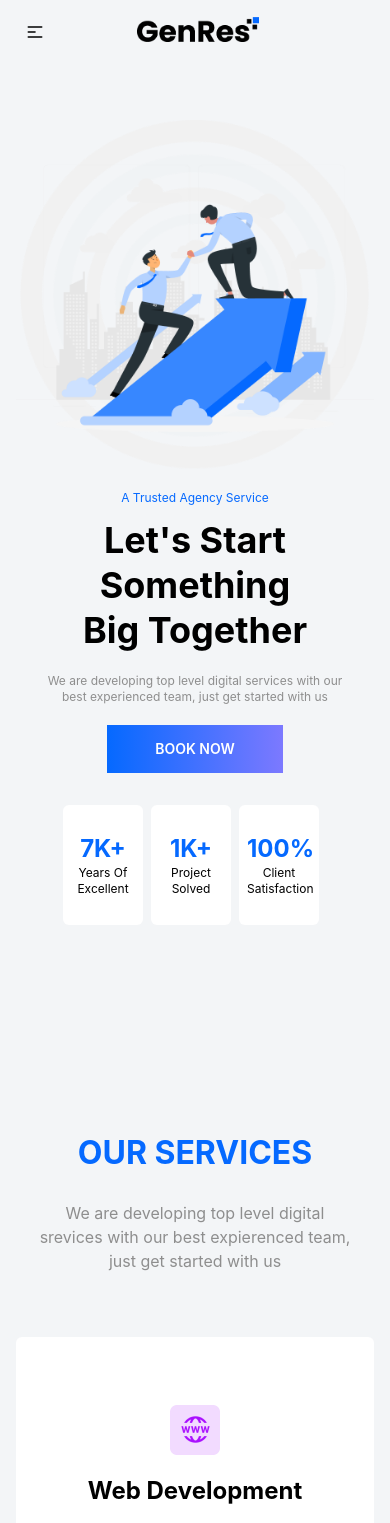
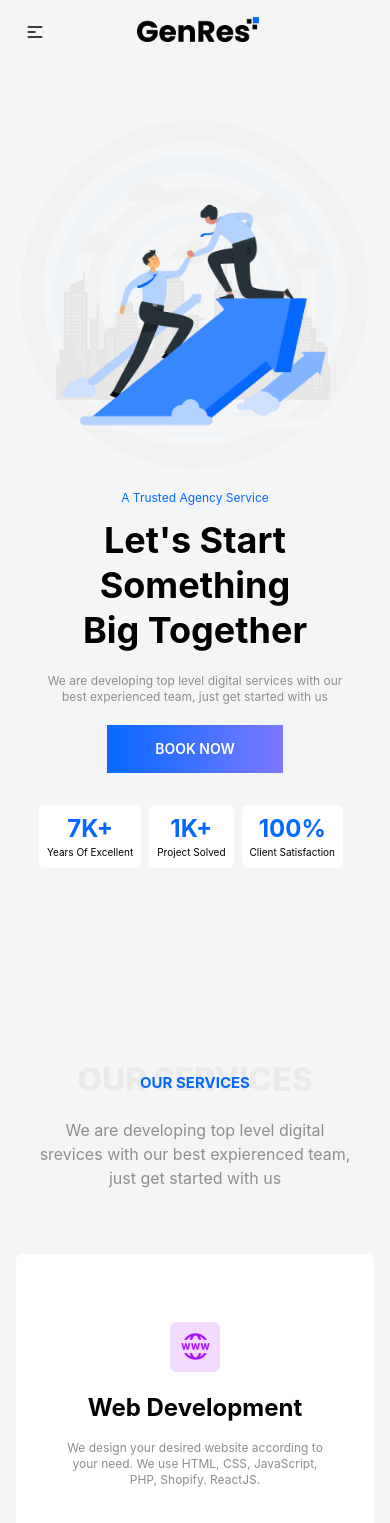
Before and after one commit to burhanuddinrabby/genres-agency, a Next.js app: page / in a window 390 px wide. Shown: the top 1523 px of the page. Built offline with nearby package versions, Linux system fonts and the light colour scheme.

Commit message:
fixed responsive section title

```diff
--- a/pages/Main/Banner.js
+++ b/pages/Main/Banner.js
@@ -27,7 +27,7 @@ const BannerComponent = () => {
                 </div>
                 <div className='text-[#8E8E8E] lg:w-[50%]'>
                     <h1 className="text-xs text-primary text-center lg:text-left">A Trusted Agency Service </h1>
-                    <h1 className="lg:text-6xl  text-4xl  my-3 text-black font-bold data-text-sm leading-tight text-center lg:text-left">Let&apos;s Start <br/> Something<br/>Big Together</h1>                    <h1 className="text-6xl my-3 text-black font-bold data-text-sm"></h1>
+                    <h1 className="lg:text-6xl  text-4xl  my-3 text-black font-bold data-text-sm leading-tight text-center lg:text-left">Let&apos;s Start <br /> Something<br />Big Together</h1>                    <h1 className="text-6xl my-3 text-black font-bold data-text-sm"></h1>
                     <p className="text-xs my-5 text-center lg:text-left">We are developing top level digital services with our <br />
                         best experienced team, just get started with us</p>
                     <div className='flex justify-center lg:justify-start'><button className='btn rounded-none px-12 bg-gradient-to-r from-primary to-secondary hover:from-secondary hover:to-primary text-[#fff] border-none'>Book now</button></div>
@@ -35,10 +35,10 @@ const BannerComponent = () => {
                         {
                             success.map((item) => {
                                 return (
-                                    <div className="bg-white py-7 py-2 mr-2 mb-2 w-20 lg:w-36 px-2 rounded-md cursor-pointer" key={item._id}>
+                                    <div className="bg-white md:py-7 py-2 mr-2 mb-2 lg:w-36 px-2 rounded-md cursor-pointer" key={item._id}>
                                         <div className="text-center">
                                             <h1 className="lg:text-4xl text-2xl text-primary font-bold">{item.status}</h1>
-                                            <p className="text-xs text-black">{item.about}</p>
+                                            <p className="md:text-xs text-[10px] text-black">{item.about}</p>
                                         </div>
                                     </div>
                                 )
--- a/pages/Main/SectionTitle.js
+++ b/pages/Main/SectionTitle.js
@@ -4,9 +4,9 @@ const SectionTitle = ({ children }) => {
 
     return (
         <div className="container mx-auto px-8">
-            <div className='section-title text-center  z-10'>
-                <h2>{children}</h2>
-                <h3 className='hidden lg:block text-[50px] lg:text-[96px]'>{children}</h3>
+            <div className='section-title text-center z-10'>
+                <h2 className='text-[15px] lg:text-[32px]'>{children}</h2>
+                <h3 className=' lg:block text-[32px] lg:text-[96px]'>{children}</h3>
             </div>
         </div>
     );
--- a/pages/Main/Testimonial.js
+++ b/pages/Main/Testimonial.js
@@ -2,14 +2,14 @@ import React, { useEffect, useState } from 'react';
 import SectionTitle from './SectionTitle';
 import Image from 'next/image';
 import man from '../../public/image/man.jpg'
-import woman from '../../public/image/woman.jpg'
+// import woman from '../../public/image/woman.jpg'
 import quote from '../../public/image/quote.png'
 // import { FontAwesomeIcon } from '@fortawesome/react-fontawesome';
 // import { faArrowLeftLong, faArrowRightLong } from '@fortawesome/free-solid-svg-icons';
 // import { Swiper, SwiperSlide } from "swiper/react";
 import "swiper/css";
 import "swiper/css/navigation";
-import { Navigation } from "swiper";
+// import { Navigation } from "swiper";
 import { Splide, SplideSlide, SplideTrack } from '@splidejs/react-splide';
 import '@splidejs/react-splide/css';
 
--- a/pages/Shared/Navbar.js
+++ b/pages/Shared/Navbar.js
@@ -4,7 +4,7 @@ import React from 'react';
 import logo from '../../public/image/logo.png';
 
 const Navbar = () => {
-    const menuItemStyle = 'text-[#8E8E8E] font-normal hover:bg-transparent hover:text-primary transition-all duration-300'
+    const menuItemStyle = 'font-normal transition-all hover:bg-transparent duration-300 md:hover:text-primary hover:text-[#fff]';
     const menuItems = <>
         <li className={menuItemStyle}><Link href="/">Home</Link></li>
         <li className={menuItemStyle}><Link href="/service">Service</Link></li>
@@ -19,7 +19,7 @@ const Navbar = () => {
                     <label tabIndex="0" className="btn btn-ghost">
                         <svg xmlns="http://www.w3.org/2000/svg" className="h-5 w-5" fill="none" viewBox="0 0 24 24" stroke="currentColor"><path strokeLinecap="round" strokeLinejoin="round" strokeWidth="2" d="M4 6h16M4 12h8m-8 6h16" /></svg>
                     </label>
-                    <ul tabIndex="0" className="menu menu-compact dropdown-content mt-3 p-2 shadow bg-gradient-to-r from-primary to-secondary text-[#fff] rounded-box w-52">
+                    <ul tabIndex="0" className="menu menu-compact dropdown-content mt-3 p-2 shadow bg-gradient-to-r from-primary to-secondary text-[#ccc] rounded-box w-52">
                         {menuItems}
                     </ul>
                 </div>
@@ -30,7 +30,7 @@ const Navbar = () => {
                 </span>
                 <div className='md:hidden mx-6'></div>
                 <div className="navbar-center hidden md:flex justify-evenly">
-                    <ul className="p-0 flex flex-row space-x-7">
+                    <ul className="text-[#8E8E8E] p-0 flex flex-row space-x-7">
                         {menuItems}
                     </ul>
                 </div>
--- a/styles/globals.css
+++ b/styles/globals.css
@@ -7,11 +7,11 @@
 }
 
 .section-title h2 {
-  @apply text-primary text-[32px] font-bold uppercase;
+  @apply text-primary font-bold uppercase;
 }
 
 .section-title h3 {
-  @apply absolute top-[-32px] left-0 right-0 -z-10 mx-auto text-[#EAEAEA] font-[800] leading-none uppercase;
+  @apply absolute lg:top-[-32px] top-[-8px] left-0 right-0 -z-10 mx-auto text-[#EAEAEA] font-[800] leading-none uppercase;
 }
 
 .section-title h1 {
```
Also changed, not shown: 1 other file (tests, documents, lock files or other folders).
